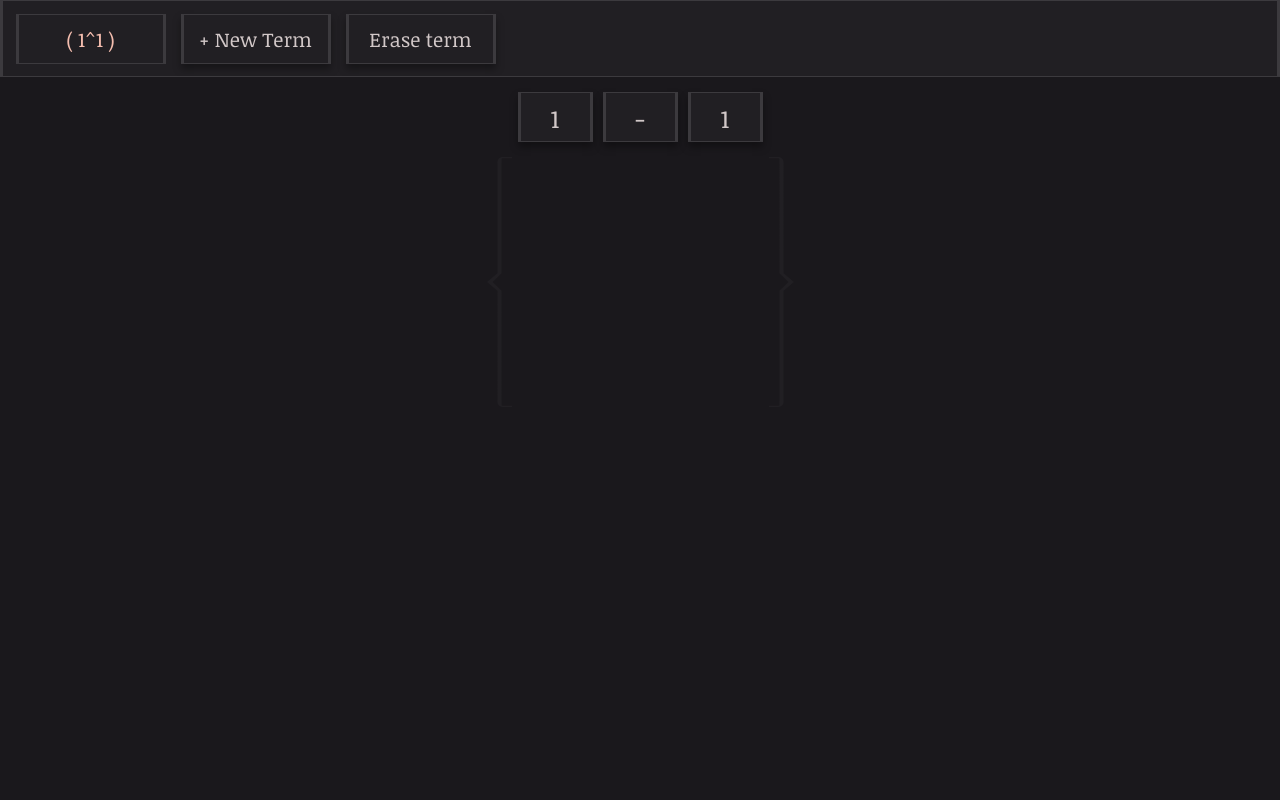
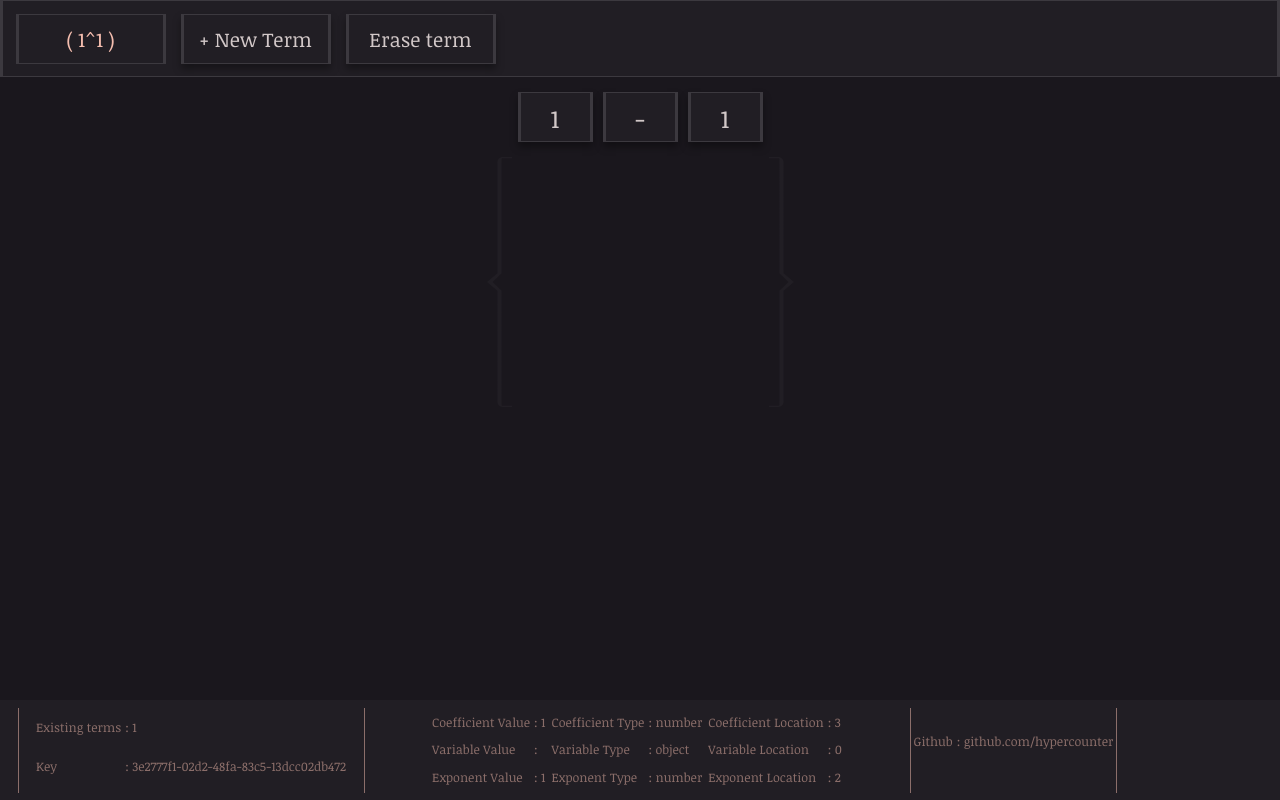
Before and after one commit to MidnattLantern/hypercounter2, a React (Create React App) app: page / in a window 1280 px wide. Both pictures are taken after a click on the button "+ New Term". Built offline with nearby package versions, Linux system fonts and the light colour scheme; a web font is replaced by a local one.

Commit message:
apply fetching information on context menu

```diff
--- /dev/null
+++ b/src/App.css
@@ -0,0 +1,17 @@
+.AppContainer {
+    display: flex;
+    flex-direction: column;
+    min-height: 100vh;
+}
+
+.Main {
+    flex-grow: 1; /* Allow the Main section to grow and take up available space */
+    height: auto;
+}
+
+.Context {
+    background-color: var(--dark);
+    height: 100px;
+    overflow: hidden;
+    flex-shrink: 0; /* Prevent the footer from shrinking */
+}
--- a/src/App.js
+++ b/src/App.js
@@ -1,11 +1,42 @@
+import ContextMenu from "./pages/contextMenu/ContextMenu";
 import TermManager from "./pages/TermManager/TermManager";
+import "./App.css";
+import { useEffect, useState } from "react";
 
 function App() {
-  return (
-    <div>
-      <TermManager />
+
+  const [isSmallScreen, setIsSmallScreen] = useState(false);
+
+  const checkScreenSize = () => {
+    setIsSmallScreen(window.innerWidth > 600);
+  };
+
+  useEffect(() => {
+    checkScreenSize();
+
+    window.addEventListener('resize', checkScreenSize);
+
+    return () => {
+      window.removeEventListener('resize', checkScreenSize);
+    };
+  }, []);
+
+  return (<>
+    <div className="AppContainer">
+      <div className="Main">
+        <TermManager />
+      </div>
+
+      {isSmallScreen ? (<>
+        <div className="Context">
+          <ContextMenu />
+        </div>
+      </>) : (<>
+
+      </>)}
+
     </div>
-  );
+    </>);
 }
 
 export default App;
--- a/src/context/ExpressionContext.js
+++ b/src/context/ExpressionContext.js
@@ -2,6 +2,7 @@ import React, { createContext, useState, useContext } from 'react';
 
 const ExpressionContext = createContext();
 export const ExpressionProvider = ({ children }) => {
+  const [selectedTermIndex, setSelectedTermIndex] = useState(null);
   const [expressionArray, setExpressionArray] = useState([
 /* The structure of an object:
     {
@@ -36,7 +37,7 @@ export const ExpressionProvider = ({ children }) => {
 
   return (
     <ExpressionContext.Provider
-    value={{ expressionArray, addTerm, editTerm, deleteTerm }}
+    value={{ expressionArray, addTerm, editTerm, deleteTerm, selectedTermIndex, setSelectedTermIndex }}
     >
       {children}
     </ExpressionContext.Provider>
--- a/src/index.css
+++ b/src/index.css
@@ -1,9 +1,9 @@
 :root {
   --theme: rgb(215, 55, 55);
   --complementary: rgb(105, 95, 185);
-  --dark: rgb(33,31,35);
-  --edge: rgb(60,58,62);
-  --void: rgb(26, 24, 28);
+  --dark: rgb(33,30,36);
+  --edge: rgb(60,57,63);
+  --void: rgb(26, 23, 29);
   --white: rgb(210, 200, 200);
   --off-white: rgb(245, 190, 175);
   --white-offset: rgb(245, 190, 175);
--- a/src/pages/TermManager/TermManager.js
+++ b/src/pages/TermManager/TermManager.js
@@ -13,7 +13,7 @@ const TermManager = () => {
   // states
   const newTermIndex = uuidv4();
   const [focusTermIndex, setFocusTermIndex] = useState(null);
-  const { expressionArray, addTerm, deleteTerm } = useExpression();
+  const { expressionArray, addTerm, setSelectedTermIndex, deleteTerm } = useExpression();
   //^
 
   // handle actions
@@ -29,16 +29,19 @@ const TermManager = () => {
     };
     addTerm(newTerm);
     setFocusTermIndex(newTermIndex);
+    setSelectedTermIndex(newTermIndex);
   };
 
   const handleSelectTerm = async(targetIndex) => {
     await setFocusTermIndex(null);
     setFocusTermIndex(targetIndex);
+    setSelectedTermIndex(targetIndex);
   };
 
   const handleEraseTerm = (target) => {
     deleteTerm(target);
     setFocusTermIndex(null);
+    setSelectedTermIndex(null);
   }
   //^
 
--- /dev/null
+++ b/src/pages/contextMenu/ContextMenu.js
@@ -0,0 +1,110 @@
+// technologies
+import React from "react";
+import { useExpression } from "../../context/ExpressionContext";
+//^
+
+// graphics
+import Styles from "./ContextMenu.module.css"
+//^
+
+const ContextMenu = () => {
+    // states
+    const { expressionArray, selectedTermIndex } = useExpression();
+    //^
+
+    // Find the selected term based on the selectedTermIndex
+    const selectedTerm = expressionArray.find(entity => entity.term_index === selectedTermIndex);
+
+    return(<>
+        <div className={Styles.ContextMenuContainer}>
+
+            {selectedTerm ? (<>
+
+                <div className={Styles.DiverseContextContainer}>
+                    <table>
+                        <tr>
+                            <td>Existing terms</td>
+                            <td>: {expressionArray.length}</td>
+                        </tr>
+                        <tr>
+                            <td>Key</td>
+                            <td>: {selectedTerm.term_index}</td>
+                        </tr>
+                        <tr>
+                            <td></td>
+                            <td></td>
+                        </tr>
+                    </table>
+                </div>
+
+                <div className={Styles.TermDataContextContainer}>
+                    <table>
+                        <tr>
+                            <td>Coefficient Value</td>
+                            <td>: {selectedTerm.term_coefficient}</td>
+                        </tr>
+                        <tr>
+                            <td>Variable Value</td>
+                            <td>: {selectedTerm.term_variable}</td>
+                        </tr>
+                        <tr>
+                            <td>Exponent Value</td>
+                            <td>: {selectedTerm.term_exponent}</td>
+                        </tr>
+                    </table>
+                    <br/>
+                    <table>
+                        <tr>
+                            <td>Coefficient Type</td>
+                            <td>: {typeof selectedTerm.term_coefficient}</td>
+                        </tr>
+                        <tr>
+                            <td>Variable Type</td>
+                            <td>: {typeof selectedTerm.term_variable}</td>
+                        </tr>
+                        <tr>
+                            <td>Exponent Type</td>
+                            <td>: {typeof selectedTerm.term_exponent}</td>
+                        </tr>
+                    </table>
+                    <br/>
+                    <table>
+                        <tr>
+                            <td>Coefficient Location</td>
+                            <td>: {selectedTerm.scroll_memory_coefficient}</td>
+                        </tr>
+                        <tr>
+                            <td>Variable Location</td>
+                            <td>: {selectedTerm.scroll_memory_variable}</td>
+                        </tr>
+                        <tr>
+                            <td>Exponent Location</td>
+                            <td>: {selectedTerm.scroll_memory_exponent}</td>
+                        </tr>
+                    </table>
+                </div>
+                <div className={Styles.FooterLinksContainer}>
+                    <table>
+                        <tr>
+                            <td>Github</td>
+                            <td>: <a href="https://github.com/MidnattLantern/hypercounter2" ></a>github.com/hypercounter</td>
+                        </tr>
+                        <tr>
+                            <td></td>
+                            <td></td>
+                        </tr>
+                        <tr>
+                            <td></td>
+                            <td></td>
+                        </tr>
+                    </table>
+                </div>
+
+            </>) : (<>
+                <p>No term selected</p>
+            </>)}
+        </div>
+    </>)
+};
+
+export default ContextMenu;
--- /dev/null
+++ b/src/pages/contextMenu/ContextMenu.module.css
@@ -0,0 +1,50 @@
+.ContextMenuContainer{
+    max-height: 100px;
+    overflow: scroll;
+    padding: 7.5px;
+    display: flex;
+    flex-direction: row;
+}
+
+.DiverseContextContainer{
+    border-left: 1px solid var(--white-offset);
+    display: flex;
+    flex-direction: row;
+    justify-content: center;
+    width: 345px;
+    height: 85px;
+    opacity: 0.5;
+    margin-left: 10px;
+}
+.TermDataContextContainer{
+    border-left: 1px solid var(--white-offset);
+    border-right: 1px solid var(--white-offset);
+    display: flex;
+    flex-direction: row;
+    justify-content: center;
+    width: 545px;
+    height: 85px;
+    opacity: 0.5;
+}
+.FooterLinksContainer{
+    border-right: 1px solid var(--white-offset);
+    display: flex;
+    flex-direction: row;
+    justify-content: center;
+    width: auto;
+    height: 85px;
+    opacity: 0.5;
+    margin-right: 10px;
+}
+
+table{
+    padding: 0px;
+    margin: 0px;
+}
+td{
+    font-size: 12.5px;
+    color: var(--white-offset);
+}
+br{
+    width: 50px;
+}
```
